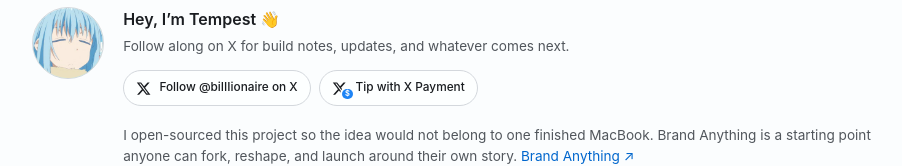
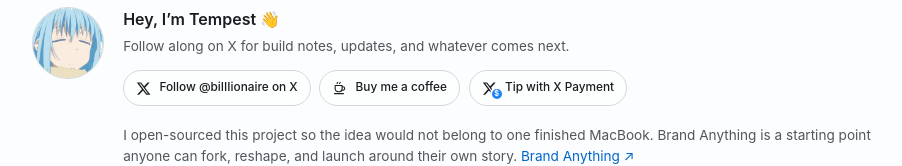
Before and after one commit to tempest2023/BrandYourAnything, a Next.js app: page / in a window 1280 px wide. Shown: the part 5477-5643 px from the top of the page, without its empty margins (184-1086 px from the left). Built offline with nearby package versions, Linux system fonts and the light colour scheme; no server answers; the database is empty.

Commit message:
Add Buy Me a Coffee support link

```diff
--- a/app/globals.css
+++ b/app/globals.css
@@ -1437,6 +1437,14 @@
   width: 100%;
   height: 100%;
   fill: currentColor;
+}
+
+.footer-support-icon .footer-support-coffee-icon {
+  fill: none;
+  stroke: currentColor;
+  stroke-linecap: round;
+  stroke-linejoin: round;
+  stroke-width: 1.7;
 }
 
 .footer-support-badge {
--- a/app/page.tsx
+++ b/app/page.tsx
@@ -30,11 +30,23 @@
 const CREATE_URL = "/create";
 const X_ACCOUNT_URL = "https://x.com/biIIIionaire";
 const X_PAYMENT_URL = "https://x.com/i/money/pay/biIIIionaire";
+const BUY_ME_A_COFFEE_URL = "https://www.buymeacoffee.com/tempes666";
 
 function XIcon() {
   return (
     <svg viewBox="0 0 24 24" aria-hidden="true">
       <path d="M18.244 2.25h3.308l-7.227 8.26 8.502 11.24H16.17l-5.214-6.817L4.99 21.75H1.68l7.73-8.835L1.254 2.25H8.08l4.713 6.231L18.244 2.25Zm-1.161 17.52h1.833L7.084 4.126H5.117L17.083 19.77Z" />
+    </svg>
+  );
+}
+
+function CoffeeIcon() {
+  return (
+    <svg className="footer-support-coffee-icon" viewBox="0 0 24 24" aria-hidden="true">
+      <path d="M5 7h11v5.25A4.75 4.75 0 0 1 11.25 17H9.75A4.75 4.75 0 0 1 5 12.25V7Z" />
+      <path d="M16 9h1.25a2.75 2.75 0 0 1 0 5.5H15.7" />
+      <path d="M4 20h14" />
+      <path d="M8 4c0-1 1-1 1-2M12 4c0-1 1-1 1-2" />
     </svg>
   );
 }
@@ -576,6 +588,10 @@
                 <span className="footer-support-icon"><XIcon /></span>
                 {t("home.footerFollowX")}
               </a>
+              <a className="footer-support-link" href={BUY_ME_A_COFFEE_URL} target="_blank" rel="noreferrer">
+                <span className="footer-support-icon"><CoffeeIcon /></span>
+                {t("home.footerCoffee")}
+              </a>
               <a className="footer-support-link" href={X_PAYMENT_URL} target="_blank" rel="noreferrer">
                 <span className="footer-support-icon footer-support-icon--payment">
                   <XIcon />
--- a/lib/i18n.ts
+++ b/lib/i18n.ts
@@ -153,6 +153,7 @@
   "home.footerFollow": "Follow along on X for build notes, updates, and whatever comes next.",
   "home.footerSupportLabel": "Follow and support",
   "home.footerFollowX": "Follow @biIIIionaire on X",
+  "home.footerCoffee": "Buy me a coffee",
   "home.footerTipX": "Tip with X Payment",
   "home.footerOpenSource": "I open-sourced this project so the idea would not belong to one finished MacBook. Brand Anything is a starting point anyone can fork, reshape, and launch around their own story.",
   "home.footerContribute": "Found a bug, built your own version, or want to improve the template? Open an issue on GitHub.",
@@ -411,6 +412,7 @@
   "home.footerFollow": "想看开发记录、后续更新和新的实验，欢迎在 X 上关注我。",
   "home.footerSupportLabel": "关注与支持",
   "home.footerFollowX": "在 X 关注 @biIIIionaire",
+  "home.footerCoffee": "请我喝杯咖啡",
   "home.footerTipX": "通过 X Payment 打赏",
   "home.footerOpenSource": "我开源了这个项目，因为这个创意不该只属于一台已经贴满的 MacBook。Brand Anything 是一个起点，任何人都可以 Fork、改造，并围绕自己的故事发布。",
   "home.footerContribute": "发现 Bug、做了自己的版本，或者想改进模板？欢迎在 GitHub 提交 Issue。",
@@ -661,6 +663,7 @@
   "home.footerFollow": "Sígueme en X para ver notas de desarrollo, novedades y lo que venga después.",
   "home.footerSupportLabel": "Seguir y apoyar",
   "home.footerFollowX": "Seguir a @biIIIionaire en X",
+  "home.footerCoffee": "Invítame a un café",
   "home.footerTipX": "Dar una propina con X Payment",
   "home.footerOpenSource": "Publiqué este proyecto como código abierto para que la idea no perteneciera a un único MacBook terminado. Brand Anything es un punto de partida que cualquiera puede adaptar y lanzar alrededor de su propia historia.",
   "home.footerContribute": "¿Encontraste un error, creaste tu versión o quieres mejorar la plantilla? Abre una incidencia en GitHub.",
```
Also changed, not shown: 1 other file (tests, documents, lock files or other folders).
